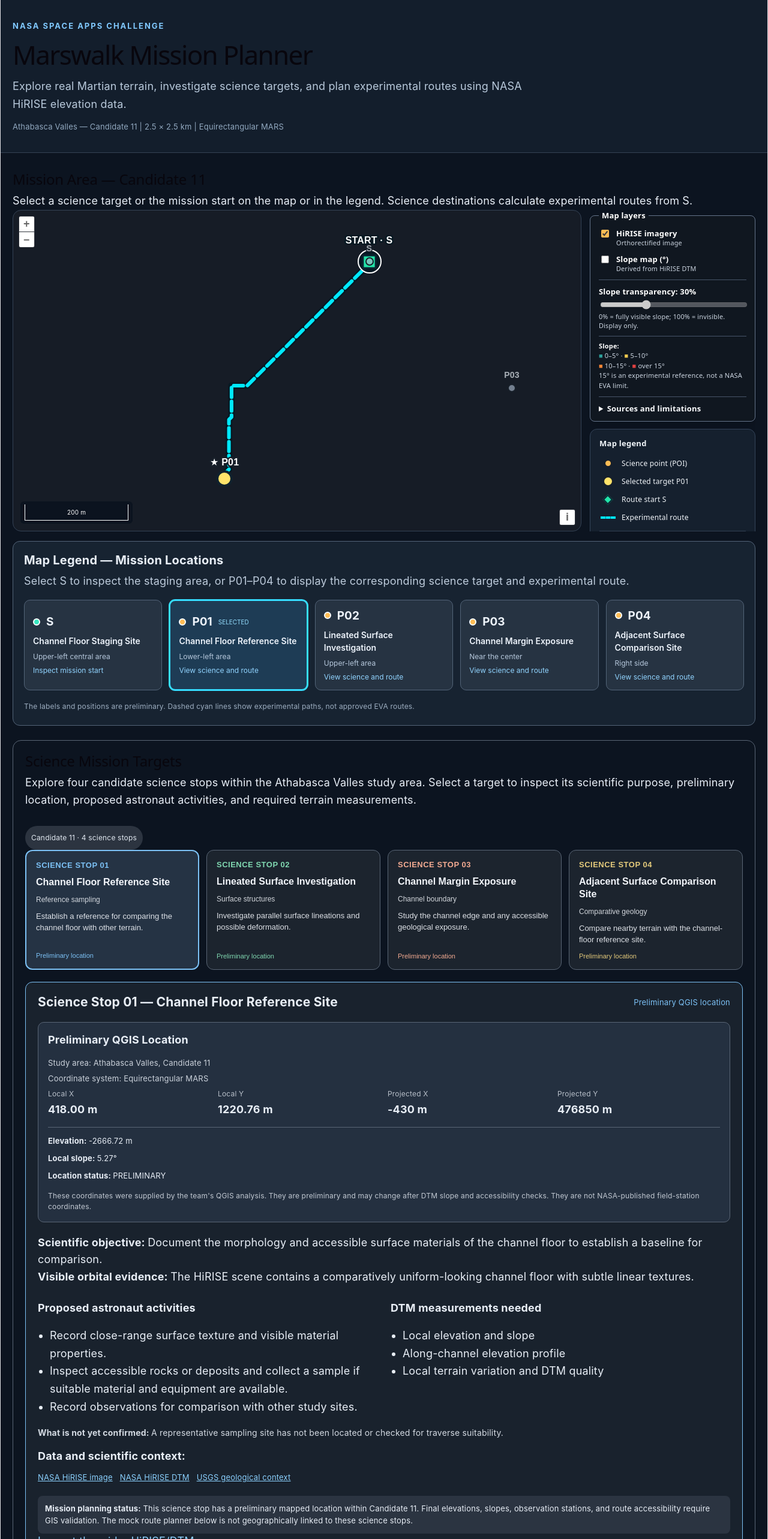
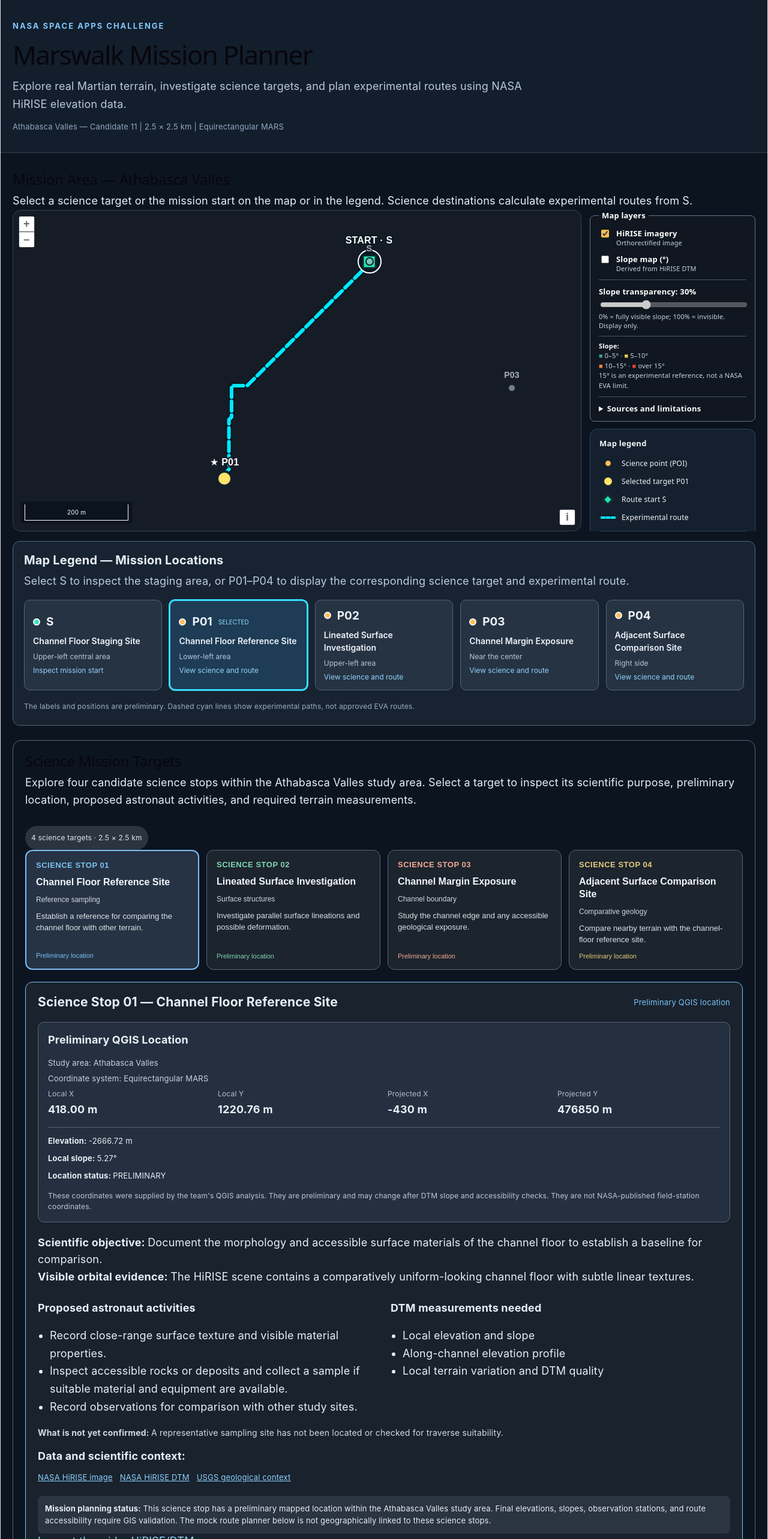
Before and after one commit to OksanaHurtova/marswalk-mission-planner, a React (Vite) app: page / in a window 1280 px wide. Shown: the top 2566 px of the page at 60% size. Built offline with nearby package versions, Linux system fonts and the light colour scheme.

Commit message:
Clarify study area labels in mission planner

```diff
--- a/src/features/planner/components/MissionMapConnector.tsx
+++ b/src/features/planner/components/MissionMapConnector.tsx
@@ -102,7 +102,7 @@ export default function MissionMapConnector({
   return (
     <div style={{ width: '100%', display: 'grid', gap: 24 }}>
       <section aria-label="Interactive Mars mission map">
-        <h2>Mission Area — Candidate 11</h2>
+        <h2>Mission Area — Athabasca Valles</h2>
         <p style={{ lineHeight: 1.6 }}>
           Select a science target or the mission start on the map or in the
           legend. Science destinations calculate experimental routes from S.
@@ -253,7 +253,7 @@ export default function MissionMapConnector({
         <h2 id="experimental-route-heading">Experimental Mars Route Planner</h2>
         <p><strong>Start:</strong> S — Channel Floor Staging Site</p>
         <p><strong>Destination:</strong> {selectedId}</p>
-        <p><strong>Study Area:</strong> Athabasca Valles — Candidate 11</p>
+        <p><strong>Study Area:</strong> Athabasca Valles</p>
         <p><strong>Routing Method:</strong> Balanced Cost + Dijkstra</p>
 
         {isStartSelected ? (
--- a/src/features/planner/components/MissionTargets.tsx
+++ b/src/features/planner/components/MissionTargets.tsx
@@ -90,7 +90,7 @@ export default function MissionTargets({
             color: "#e0e7ef",
           }}
         >
-          Candidate 11 · 4 science stops
+          4 science targets · 2.5 × 2.5 km
         </span>
       </div>
 
@@ -251,8 +251,7 @@ export default function MissionTargets({
                 opacity: 0.85,
               }}
             >
-              Study area: Athabasca Valles,
-              Candidate 11
+              Study area: Athabasca Valles
               <br />
               Coordinate system:
               Equirectangular MARS
@@ -507,7 +506,7 @@ export default function MissionTargets({
             Mission planning status:
           </strong>{" "}
           This science stop has a preliminary
-          mapped location within Candidate 11.
+          mapped location within the Athabasca Valles study area.
           Final elevations, slopes, observation
           stations, and route accessibility
           require GIS validation.
```
